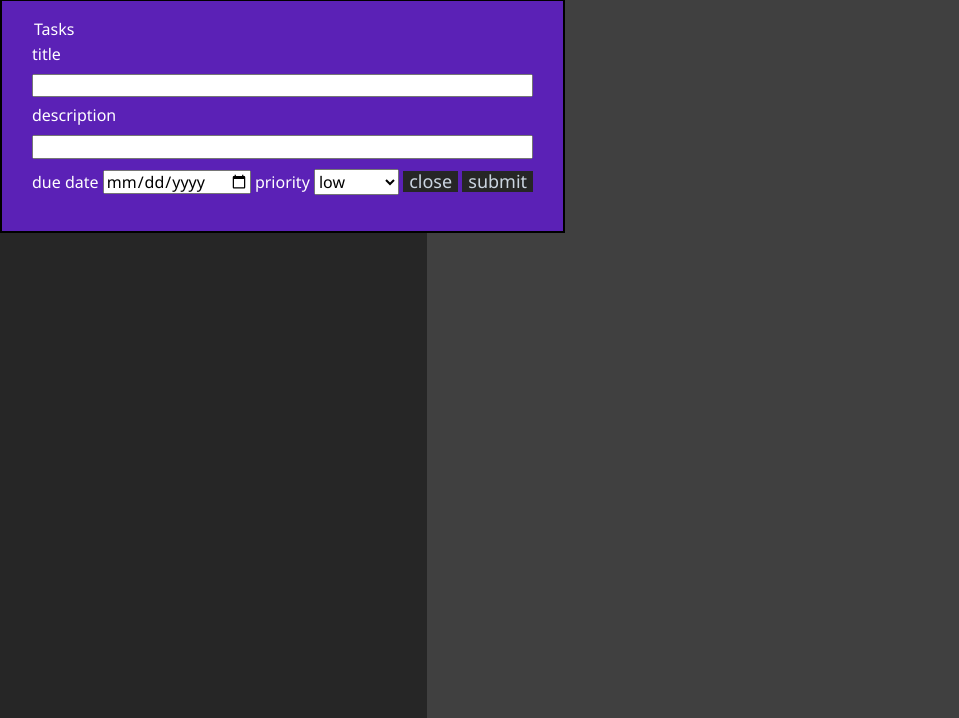
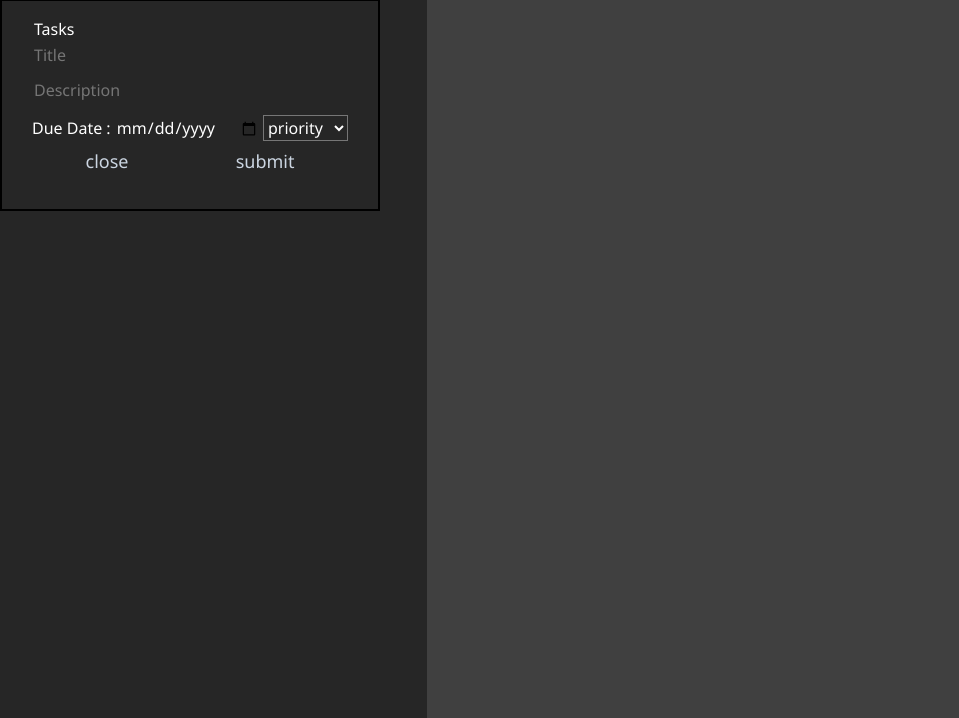
Before and after one commit to Schneider725/todolist, a website built with webpack: page src/template.html in a window 1280 px wide. Both pictures are taken after a click on the button "add items +". Shown: the part 82-800 px from the top of the page, without its empty margins (0-959 px from the left). Built offline with nearby package versions, Linux system fonts and the light colour scheme.

Commit message:
fix modal

```diff
--- a/src/style.css
+++ b/src/style.css
@@ -94,7 +94,17 @@ h1 {
     padding: 1rem;
     cursor: pointer;
     border: 2px solid black;
-    background-color: var(--hover);
+    background-color: var(--dark);
+  }
+  form{
+    display: flex;
+    flex-direction: column;
+    gap: 5px;
+  }
+  .buttons {
+    display: flex;
+    justify-content: space-around;
+    margin-top: 10px;
   }
   fieldset {
     border: 0;
@@ -145,3 +155,14 @@ button {
 button:hover {
     cursor: pointer;
 }
+
+input {
+  background-color: var(--dark);
+  border: none;
+  color: white;
+}
+
+select {
+  background-color: var(--dark);
+  color: white;
+}
--- a/src/template.html
+++ b/src/template.html
@@ -13,21 +13,24 @@
                 <fieldset>
                     <legend>Tasks</legend>
                     <form>
-                        <label for="title">title</label>
-                        <input type="text" id="title" name="title">
-                        <label for="description">description</label>
-                        <input type="text" id="description" name="description">
-                        <label for="dueDate">due date<label>
+                        <!-- <label for="title">title</label> -->
+                        <input type="text" id="title" name="title" placeholder="Title">
+                        <!-- <label for="description">description</label> -->
+                        <input type="text" id="description" name="description" placeholder="Description">
+                        <label for="dueDate">Due Date : <label>
                         <input type="date" id="dueDate" name="dueDate">
-                        <label for="priority">priority</label>
+                        <!-- <label for="priority">priority</label> -->
                         <select id="priority">
+                            <option value = "" disabled selected>priority</option>
                             <option value="low">low</option>
                             <option value="medium">medium</option>
                             <option value="high">high</option>
                         </select>
                     </form>
-                    <button id="closeButton">close</button>
-                    <button id="submitButton">submit</button>
+                    <div class="buttons">
+                        <button id="closeButton">close</button>
+                        <button id="submitButton">submit</button>
+                    </div>
                 </fieldset>
             </div>
         </div>
```
